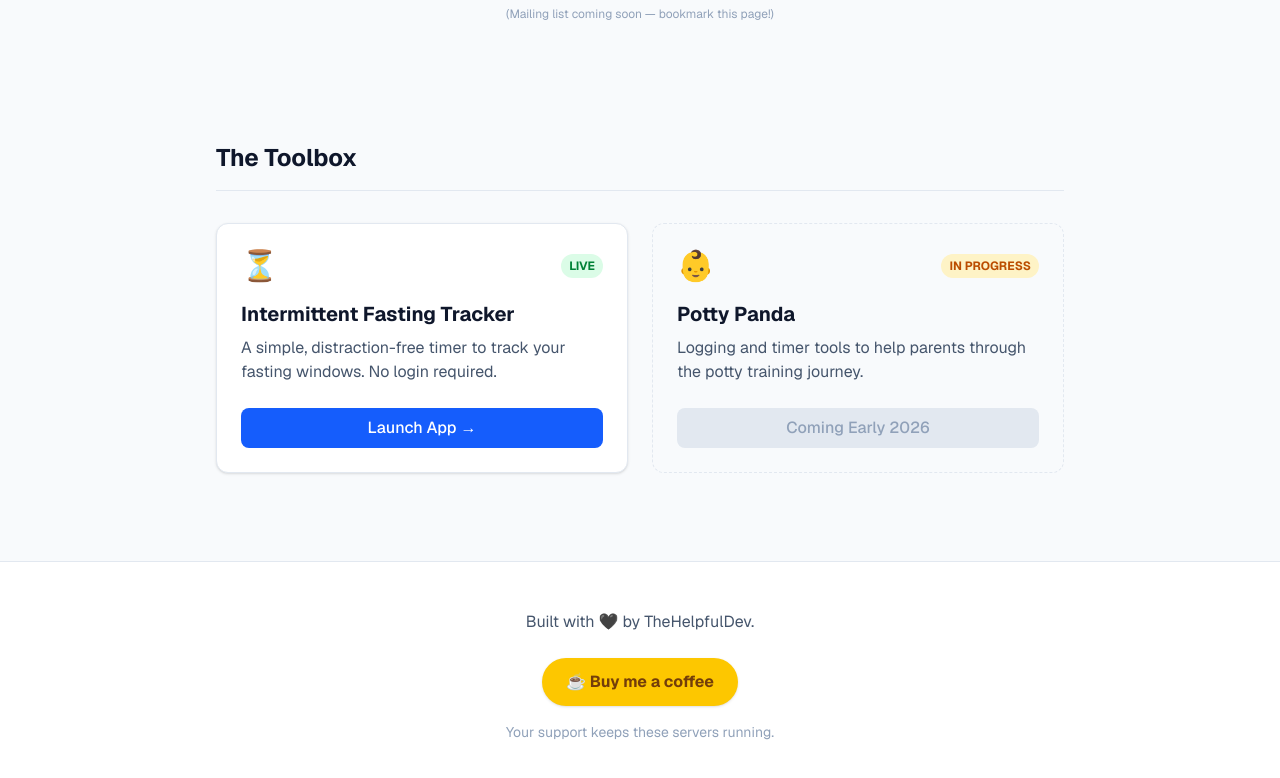
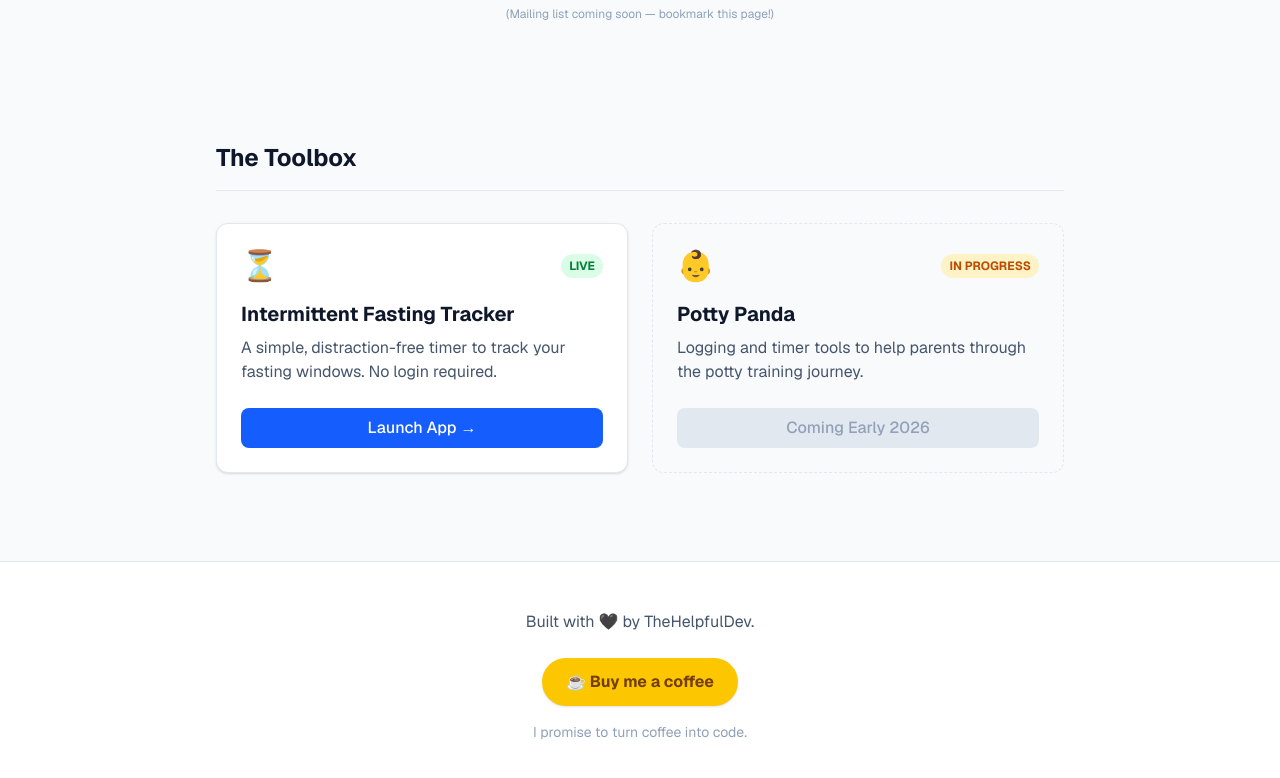
Before and after one commit to badmerissa/the-helpful-dev, a Next.js app: page / in a window 1280 px wide. Shown: the part 448-1226 px from the top of the page. Built offline with nearby package versions, Linux system fonts and the light colour scheme.

Commit message:
SOLID-111-NOTSOLID Initial commit for TheHelpfulDev

```diff
--- a/app/page.tsx
+++ b/app/page.tsx
@@ -86,14 +86,14 @@ export default function Home() {
           Built with 🖤 by TheHelpfulDev.
         </p>
         <a
-          href="https://buymeacoffee.com/YOUR_USERNAME"
+          href="https://ko-fi.com/robogirl96"
           target="_blank"
           className="inline-flex items-center gap-2 px-6 py-3 bg-yellow-400 text-yellow-900 font-bold rounded-full hover:bg-yellow-300 transition-colors shadow-sm"
         >
           ☕ Buy me a coffee
         </a>
         <p className="mt-4 text-sm text-slate-400">
-          Your support keeps these servers running.
+          I promise to turn coffee into code.
         </p>
       </footer>
 
```
